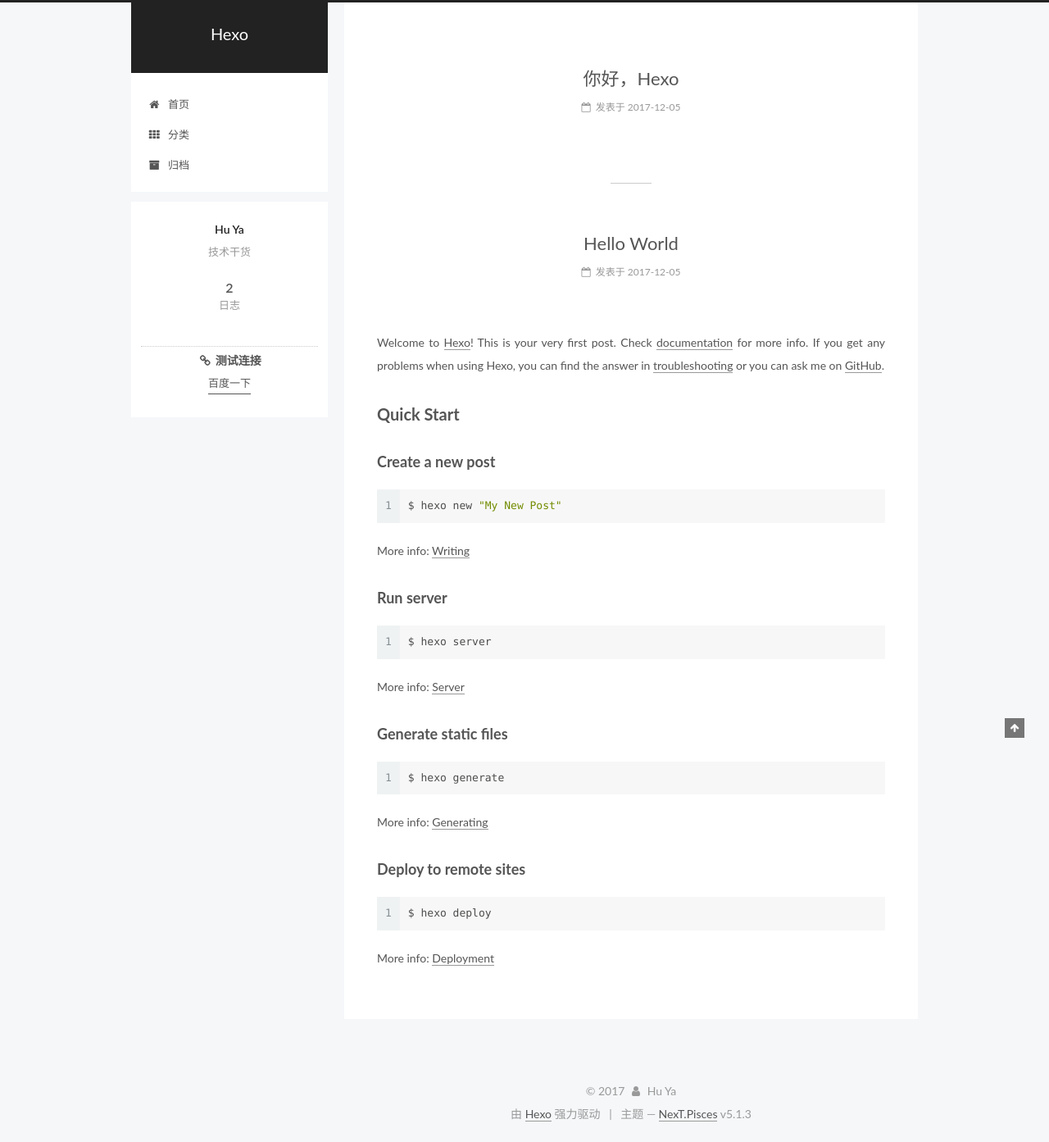
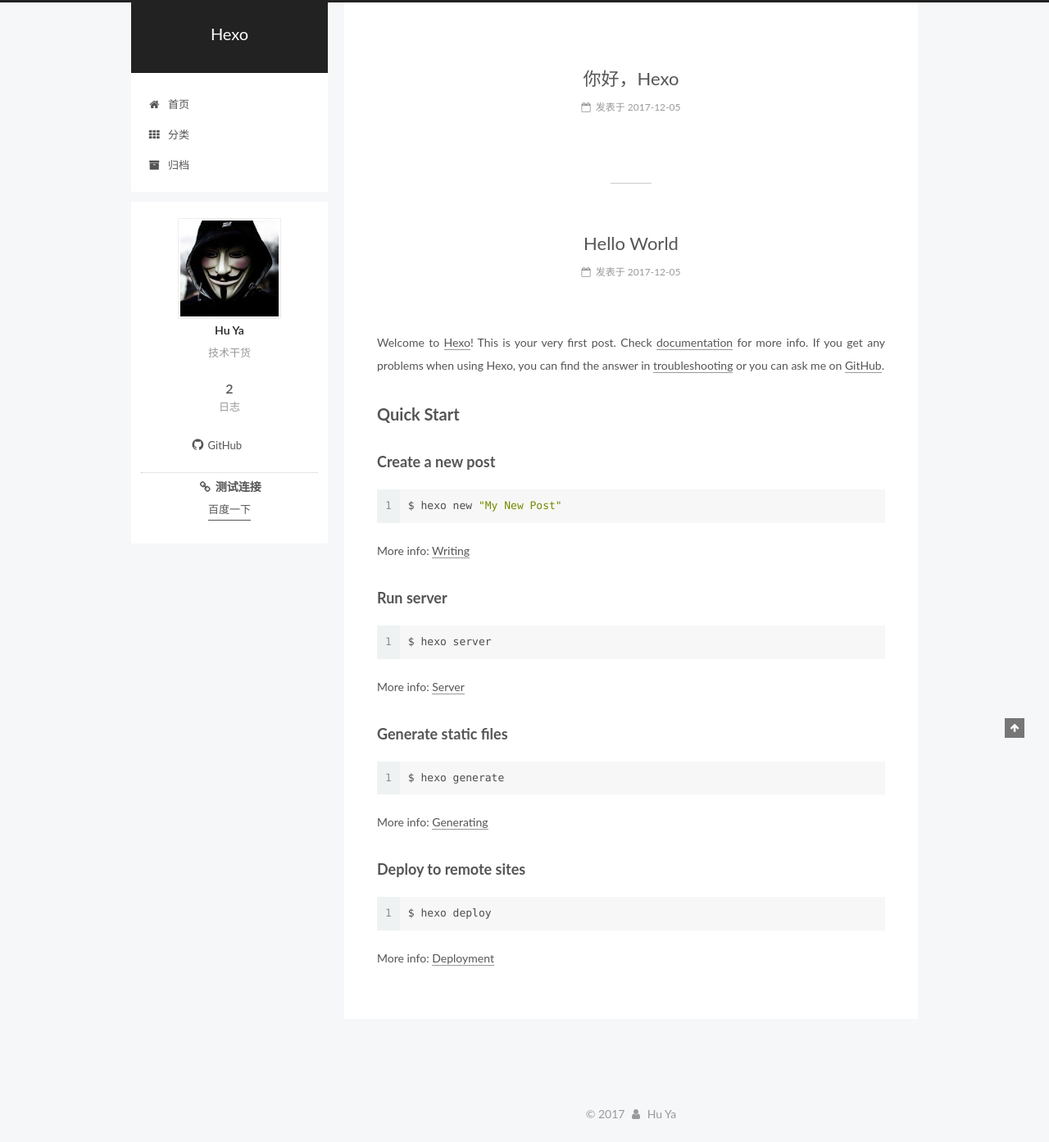
Before and after one commit to O0oOo/O0oOo.github.io, a plain HTML site: page index.html in a window 1280 px wide. Shown: the whole page at 82% size. Drawn offline with Linux system fonts and the light colour scheme.

Commit message:
Site updated: 2017-12-11 21:10:12

```diff
--- a/index.html
+++ b/index.html
@@ -247,7 +247,7 @@
     <span hidden itemprop="author" itemscope itemtype="http://schema.org/Person">
       <meta itemprop="name" content="Hu Ya">
       <meta itemprop="description" content="">
-      <meta itemprop="image" content="/images/avatar.gif">
+      <meta itemprop="image" content="/uploads/avatar.png">
     </span>
 
     <span hidden itemprop="publisher" itemscope itemtype="http://schema.org/Organization">
@@ -366,7 +366,7 @@
     <span hidden itemprop="author" itemscope itemtype="http://schema.org/Person">
       <meta itemprop="name" content="Hu Ya">
       <meta itemprop="description" content="">
-      <meta itemprop="image" content="/images/avatar.gif">
+      <meta itemprop="image" content="/uploads/avatar.png">
     </span>
 
     <span hidden itemprop="publisher" itemscope itemtype="http://schema.org/Organization">
@@ -511,6 +511,10 @@
         <div class="site-overview">
           <div class="site-author motion-element" itemprop="author" itemscope itemtype="http://schema.org/Person">
 
+              <img class="site-author-image" itemprop="image"
+                src="/uploads/avatar.png"
+                alt="Hu Ya" />
+
               <p class="site-author-name" itemprop="name">Hu Ya</p>
               <p class="site-description motion-element" itemprop="description">技术干货</p>
           </div>
@@ -537,6 +541,14 @@
 
 
           <div class="links-of-author motion-element">
+
+
+                <span class="links-of-author-item">
+                  <a href="https://github.com/O0oOo" target="_blank" title="GitHub">
+
+                      <i class="fa fa-fw fa-github"></i>GitHub</a>
+                </span>
+
 
           </div>
 
@@ -589,15 +601,9 @@
 </div>
 
 
-  <div class="powered-by">由 <a class="theme-link" target="_blank" href="https://hexo.io">Hexo</a> 强力驱动</div>
 
 
 
-  <span class="post-meta-divider">|</span>
-
-
-
-  <div class="theme-info">主题 &mdash; <a class="theme-link" target="_blank" href="https://github.com/iissnan/hexo-theme-next">NexT.Pisces</a> v5.1.3</div>
 
 
 
```
Also changed, not shown: 2017/12/05/hello-world/index.html (+13 -7 lines), 2017/12/05/你好，Hexo/index.html (+13 -7 lines), archives/2017/12/index.html (+12 -6 lines), archives/2017/index.html (+12 -6 lines), archives/index.html (+12 -6 lines), uploads/avatar.png (added).
